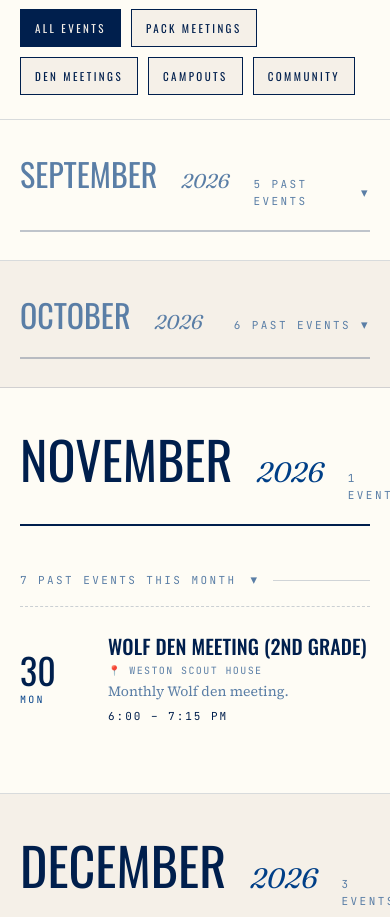
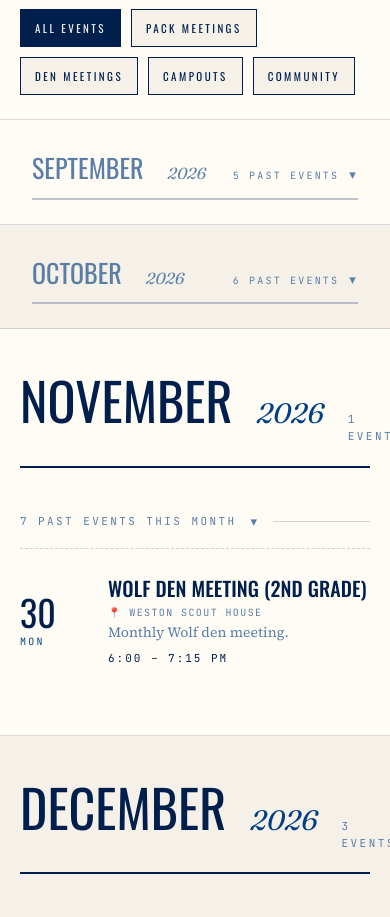
Before and after one commit to westoncubscouts157/westoncubscouts157.github.io, a plain HTML site: page Calendar.html in a window 390 px wide. Shown: the part 1339-2256 px from the top of the page. Drawn offline with nearby package versions, Linux system fonts and the light colour scheme; a web font is replaced by a local one.

Commit message:
Calendar: shrink finished months and pair them side by side

```diff
--- a/Calendar.html
+++ b/Calendar.html
@@ -349,13 +349,22 @@ a:hover { color: var(--rust-deep); }
     .past-group .pg-body { padding-bottom: 8px; }
     .past-group .event:last-child { border-bottom: 0; }
 
-    /* Fully-past month: the whole month collapses */
-    .month.archived { padding-top: 40px; padding-bottom: 28px; }
-    .month.archived summary.label { margin-bottom: 0; border-bottom-color: rgba(0,31,77,0.25); }
-    .month.archived details[open] > summary.label { margin-bottom: 28px; }
-    .month.archived .label .m { font-size: clamp(32px, 3.6vw, 56px); color: var(--stone); }
-    .month.archived .label .y { font-size: 20px; color: var(--stone); }
-    .month.archived .label .count { display: flex; align-items: center; gap: 10px; }
+    /* Fully-past month: the whole month collapses, shrinks, and pairs up side by side */
+    .month.archived { float: left; width: 50%; padding: 36px 32px 24px; }
+    .month:not(.archived) { clear: both; }
+    .legend, .strip, footer { clear: both; }
+    .month.archived summary.label { margin-bottom: 0; border-bottom-color: rgba(0,31,77,0.25); padding-bottom: 12px; }
+    .month.archived details[open] > summary.label { margin-bottom: 20px; }
+    .month.archived .label .m { font-size: clamp(26px, 2.8vw, 40px); color: var(--stone); }
+    .month.archived .label .y { font-size: 16px; color: var(--stone); }
+    .month.archived .label .count { display: flex; align-items: center; gap: 10px; font-size: 10px; }
+    /* Smaller event text inside a finished month, for when its drop-down is opened */
+    .month.archived .event .date .d { font-size: 30px; }
+    .month.archived .event .t h3 { font-size: 19px; }
+    .month.archived .event .t p { font-size: 12.5px; }
+    @media (max-width: 760px) {
+      .month.archived { float: none; width: auto; }
+    }
     .month.archived summary.label:hover .m,
     .month.archived summary.label:hover .y,
     .month.archived summary.label:hover .count { color: var(--ink); }
```
